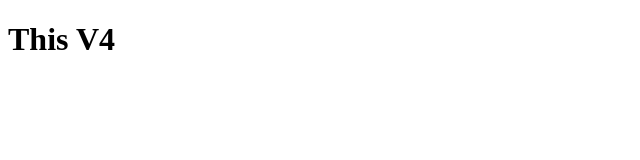
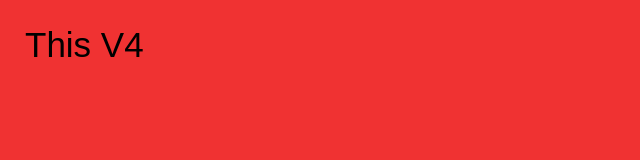
Before and after one commit to avinash17-spark/myrepo, a plain HTML site: page index.html in a window 1280 px wide. Shown: the whole page, without its empty margins (0-640 px from the left). Drawn offline with Linux system fonts and the light colour scheme.

Commit message:
Added design for it

```diff
--- a/index.html
+++ b/index.html
@@ -4,6 +4,7 @@
     <meta charset="UTF-8">
     <meta name="viewport" content="width=device-width, initial-scale=1.0">
     <title>Document</title>
+    <link rel="stylesheet" href="style.css">
 </head>
 <body>
 <h1>This V4 </h1>
--- /dev/null
+++ b/style.css
@@ -0,0 +1,19 @@
+body {
+    margin: 25px;
+    background-color: rgb(240, 50, 50);
+    font-family: arial, sans-serif;
+    font-size: 14px;
+  }
+
+  /* Applies to all <h1>...</h1> elements. */
+  h1 {
+    font-size: 35px;
+    font-weight: normal;
+    margin-top: 5px;
+  }
+
+  /* Applies to all elements with <... class="someclass"> specified. */
+  .someclass { color: red; }
+
+  /* Applies to the element with <... id="someid"> specified. */
+  #someid { color: green; }
```
